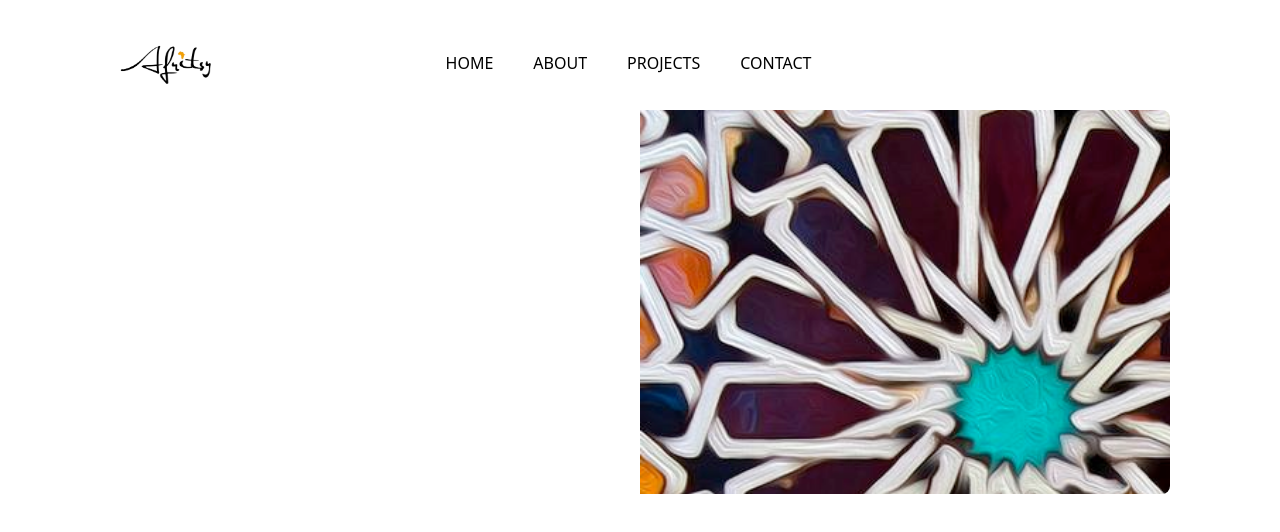
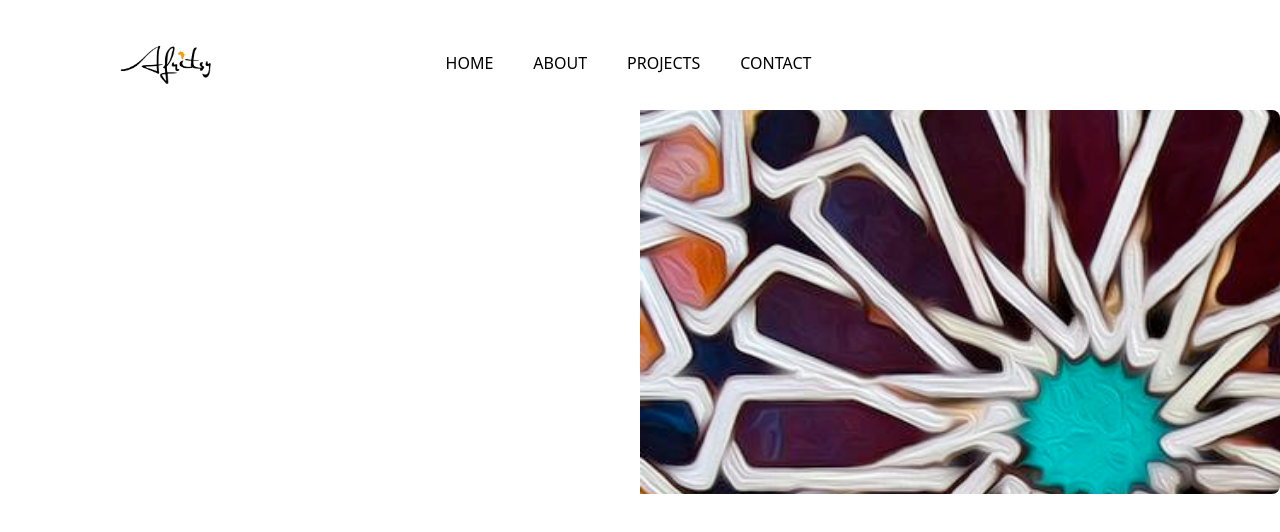
Before and after one commit to oumaimaamkane/AfritsyWebsite-Front, a React (Vite) app: page / in a window 1280 px wide. Shown: the top 532 px of the page. Built offline with nearby package versions, Linux system fonts and the light colour scheme.

Commit message:
add style to ensure the navbar stays on top of other elements

```diff
--- a/src/components/Carousel/CarouselHero.jsx
+++ b/src/components/Carousel/CarouselHero.jsx
@@ -1,5 +1,5 @@
 import React, { useState,useEffect  } from 'react';
-import './CarouselHeroStyle.css'; // Ensure you create a CSS file or use inline styles
+import './CarouselHeroStyle.css';
 
 const CarouselHero = () => {
   const [activeIndex, setActiveIndex] = useState(0);
@@ -13,9 +13,9 @@ const CarouselHero = () => {
   useEffect(() => {
     const interval = setInterval(() => {
       setActiveIndex((prevIndex) => (prevIndex + 1) % items.length);
-    }, 3000); // Change slide every 3 seconds
+    }, 3000);
 
-    return () => clearInterval(interval); // Cleanup interval on unmount
+    return () => clearInterval(interval);
   }, [items.length]);
 
   const prevSlide = () => {
--- a/src/components/header/Header.css
+++ b/src/components/header/Header.css
@@ -159,3 +159,16 @@
       column-gap: 2.5rem;
     }
   }
+  .header {
+    height: 110px;
+    position: fixed;
+    width: 100%;
+    top: 0;
+    z-index: 1000; /* Ensure it stays on top of other elements */
+    background: white;
+  }
+
+  /* CarouselHeroStyle.css */
+  .carousel-container {
+    padding-top: 110px;
+  }
--- a/src/pages/Home.jsx
+++ b/src/pages/Home.jsx
@@ -7,9 +7,10 @@ function Home() {
   return (
     <>
       <Header />
-      <div style={{ margin: '110px' }}>
+      <div className="carousel-container">
         <CarouselHero />
       </div>
+
     </>
   )
 }
```
